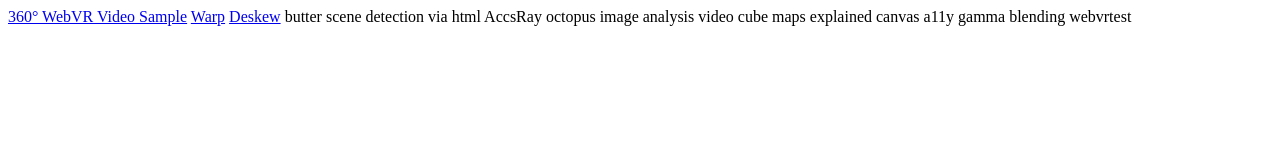
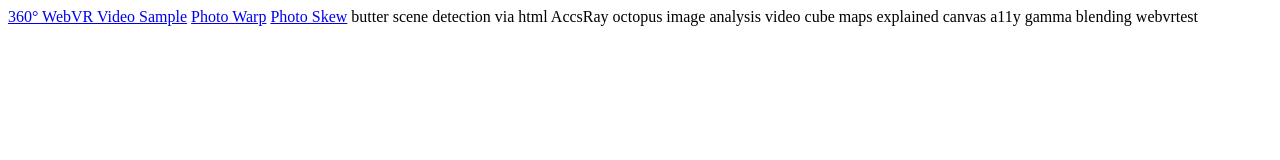
Before and after one commit to ransico/frankolivier.github.io, a plain HTML site: page index.html in a window 1280 px wide. Drawn offline with Linux system fonts and the light colour scheme.

Commit message:
Fixed skew link

```diff
--- a/index.html
+++ b/index.html
@@ -7,8 +7,8 @@
 <body>
 
 <a href="360video">360&deg; WebVR Video Sample</a>
-<a href="Warp">Warp</a>
-<a href="Deskew">Deskew</a>
+<a href="Warp">Photo Warp</a>
+<a href="Skew">Photo Skew</a>
 
 butter
 scene detection via html
```
